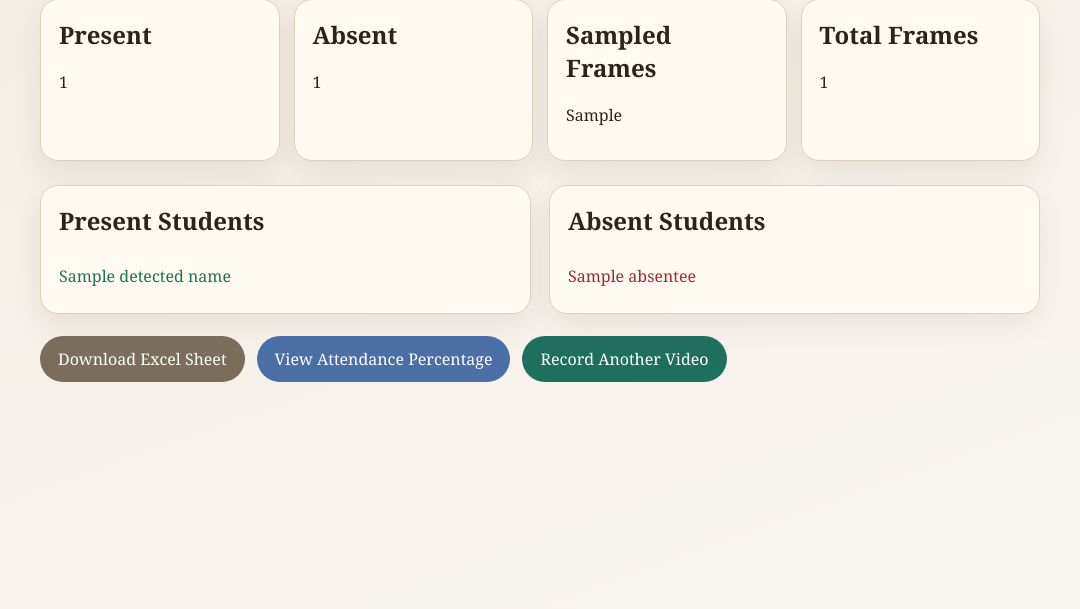
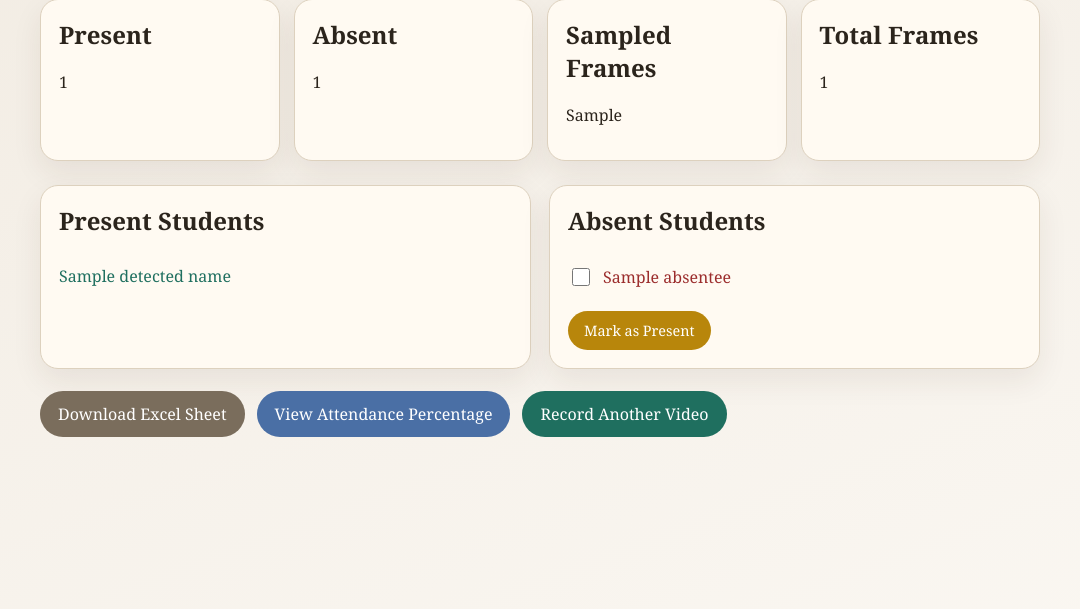
Before and after one commit to xotic09/Video-based-attendance, a Flask app: template templates/results.html in a window 1280 px wide. Shown: the part 89-698 px from the top of the page, without its empty margins (100-1180 px from the left). Run offline with Flask 3, Linux system fonts and the light colour scheme; the template is opened without the code that fills it: most values are stand-ins (such as "Sample title", 1, 10 or a date in 2020); parts of the project's set-up code (start-up, migrations or seed data) failed here and were passed over.

Commit message:
feat: add results.html template to display attendance summary and manual override functionality

```diff
--- a/templates/results.html
+++ b/templates/results.html
@@ -174,6 +174,38 @@
             padding: 30px;
             color: #7a6d5c;
         }
+
+        .absent-item {
+            display: flex;
+            align-items: center;
+            gap: 10px;
+        }
+
+        .absent-item input[type="checkbox"] {
+            width: 18px;
+            height: 18px;
+            accent-color: #1f6f5f;
+            cursor: pointer;
+            flex-shrink: 0;
+        }
+
+        .mark-present-btn {
+            background: #b8860b;
+            margin-top: 14px;
+            font-size: 0.9em;
+            padding: 10px 16px;
+        }
+
+        .mark-present-btn:disabled {
+            opacity: 0.5;
+            cursor: not-allowed;
+        }
+
+        .moved-msg {
+            color: #1f6f5f;
+            font-size: 0.9em;
+            margin-top: 8px;
+        }
     </style>
 </head>
 <body>
@@ -203,7 +235,7 @@
             <section>
                 <h2>Present Students</h2>
                 {% if detected_names %}
-                    <ul>
+                    <ul id="presentList">
                         {% for name in detected_names %}
                             <li class="present">{{ name }}</li>
                         {% endfor %}
@@ -213,14 +245,19 @@
                 {% endif %}
             </section>
 
-            <section>
+            <section id="absentSection">
                 <h2>Absent Students</h2>
                 {% if absentees %}
-                    <ul>
+                    <ul id="absentList">
                         {% for name in absentees %}
-                            <li class="absent">{{ name }}</li>
+                            <li class="absent absent-item">
+                                <input type="checkbox" value="{{ name }}" class="absent-check">
+                                <span>{{ name }}</span>
+                            </li>
                         {% endfor %}
                     </ul>
+                    <button class="mark-present-btn" id="markPresentBtn" onclick="markAsPresent()">Mark as Present</button>
+                    <div id="markMsg"></div>
                 {% else %}
                     <p>All registered students were marked present.</p>
                 {% endif %}
@@ -251,6 +288,80 @@
     </main>
 
     <script>
+        const subject = {{ subject|tojson }};
+
+        function markAsPresent() {
+            const checked = document.querySelectorAll('.absent-check:checked');
+            if (checked.length === 0) return;
+
+            const names = Array.from(checked).map(cb => cb.value);
+            const btn = document.getElementById('markPresentBtn');
+            btn.disabled = true;
+            btn.textContent = 'Updating...';
+
+            fetch('/mark_present', {
+                method: 'POST',
+                headers: {'Content-Type': 'application/json'},
+                body: JSON.stringify({names: names, subject: subject})
+            })
+            .then(res => res.json())
+            .then(data => {
+                if (data.success) {
+                    const presentList = document.querySelector('#presentList') ||
+                        (() => {
+                            const section = document.querySelector('.columns section:first-child');
+                            let ul = section.querySelector('ul');
+                            if (!ul) {
+                                const p = section.querySelector('p');
+                                if (p) p.remove();
+                                ul = document.createElement('ul');
+                                ul.id = 'presentList';
+                                section.appendChild(ul);
+                            } else {
+                                ul.id = 'presentList';
+                            }
+                            return ul;
+                        })();
+
+                    checked.forEach(cb => {
+                        const li = cb.closest('li');
+                        const name = cb.value;
+
+                        // Move to present list
+                        const newLi = document.createElement('li');
+                        newLi.className = 'present';
+                        newLi.textContent = name;
+                        presentList.appendChild(newLi);
+
+                        // Remove from absent list
+                        li.remove();
+                    });
+
+                    // Update counts
+                    const presentCount = document.querySelector('.summary .card:nth-child(1) p');
+                    const absentCount = document.querySelector('.summary .card:nth-child(2) p');
+                    presentCount.textContent = parseInt(presentCount.textContent) + names.length;
+                    absentCount.textContent = parseInt(absentCount.textContent) - names.length;
+
+                    document.getElementById('markMsg').innerHTML =
+                        '<p class="moved-msg">' + names.length + ' student(s) marked as present.</p>';
+
+                    // Hide button if no more absentees
+                    if (document.querySelectorAll('.absent-check').length === 0) {
+                        btn.style.display = 'none';
+                    }
+                }
+                btn.disabled = false;
+                btn.textContent = 'Mark as Present';
+            })
+            .catch(() => {
+                document.getElementById('markMsg').innerHTML =
+                    '<p style="color:#9b2c2c">Failed to update. Please try again.</p>';
+                btn.disabled = false;
+                btn.textContent = 'Mark as Present';
+            });
+        }
+
         function showPercentage() {
             document.getElementById('percentageOverlay').classList.add('active');
             document.getElementById('percentageContent').innerHTML = '<p class="loading">Loading...</p>';
```
